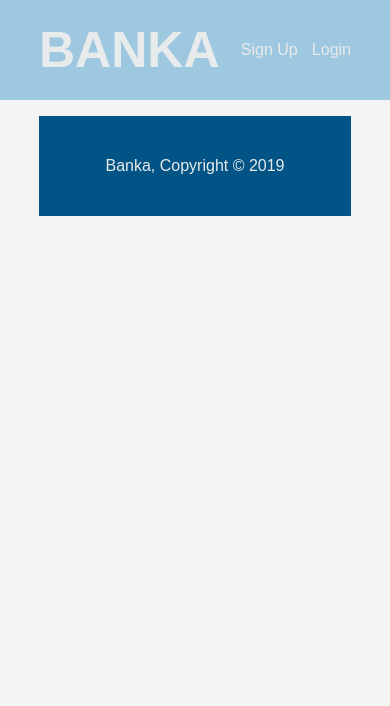
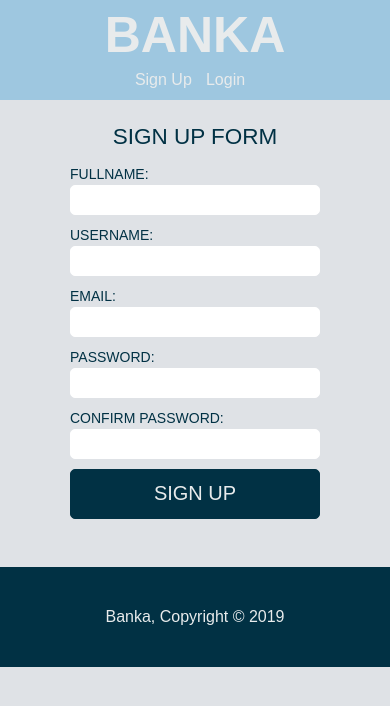
Before and after one commit to Ukhu/Banka, a plain HTML site: page UI/signup.html in a window 390 px wide. Drawn offline with Linux system fonts and the light colour scheme.

Commit message:
Finish Sign Up Page
Add main section to the page and media queries for responsivity across
tablet and mobile devices.

```diff
--- a/UI/assets/css/style.css
+++ b/UI/assets/css/style.css
@@ -4,7 +4,7 @@ body {
   line-height: 1.5;
   padding: 0;
   margin: 0;
-  background-color: #f4f4f4;
+  background-color: #dfe2e6;
 }
 
 /* HEADER */
@@ -29,8 +29,8 @@ header .header-title a {
 }
 
 header .header-title h1 {
-  margin: 0;
-  line-height: 140%;
+  margin-bottom: 0;
+  line-height: 150%;
   text-decoration: none;
   text-transform: uppercase;
   color: #e8ebec;
@@ -59,14 +59,130 @@ header .header-links a {
 
 header .header-links a:hover {
   font-weight: bold;
-  color: #ffffff;
+  color: #013144;
+}
+
+/* SECTION */
+
+main .section {
+  height: 467px;
+}
+
+/* main .section .section-content {
+
+  margin-right: 25%;
+  height: 100%;
+} */
+
+main .section .login-form {
+  width: 450px;
+  height: fit-content;
+  overflow: hidden;
+  margin: auto;
+  padding-top: 50px;
+  padding-right: 200px;
+}
+
+main .section .login-form h2 {
+  width: 250px;
+  float: right;
+  text-align: center;
+  margin-top: 0;
+  margin-bottom: 10px;
+  text-transform: uppercase;
+  font-weight: 500;
+  color: #013144;
+}
+
+main .section .login-form div {
+  float: right;
+  width: 100%;
+  text-align: right;
+  margin-bottom: 10px;
+}
+
+main .section .login-form div input {
+  width: 250px;
+  height: 30px;
+  border: 1px solid #ffffff;
+  border-radius: 5px;
+  /* box-shadow: 1px 1px 10px #eeeeee inset; */
+}
+
+main .section .login-form div label {
+  color: #013144;
+  text-transform: uppercase;
+  font-weight: 100;
+  font-size: 14px;
+}
+
+main .section button {
+  width: 250px;
+  float: right;
+  height: 50px;
+  font-size: 20px;
+  color: #e8ebec;
+  text-transform: uppercase;
+  background-color: #013144;
+  border: 1px solid #013144;
+  border-radius: 5px;
+}
+
+/* MEDIA QUERIES */
+
+@media (max-width: 738px) {
+  header {
+    text-align: center;
+  }
+
+  header .header-title {
+    float: none;
+  }
+
+  header .header-title h1 {
+    line-height: 50px;
+    text-decoration: none;
+    text-transform: uppercase;
+    color: #e8ebec;
+    font-size: 50px;
+    margin-top: 0px;
+    padding-top: 10px;
+  }
+
+  header .header-links {
+    float: none;
+    line-height: 40px;
+    text-align: center;
+  }
+
+  .pre-login-link {
+    padding: 0 10px 0 0;
+  }
+
+  main .section .login-form {
+    width: 250px;
+    height: 100%;
+    margin: auto;
+    padding-top: 20px;
+    padding-right: 0;
+  }
+
+  .container {
+    width: 100%;
+    margin: 0;
+  }
+
+  main .section .login-form div label {
+    color: #013144;
+    display: block;
+    text-align: left;
+  }
 }
 
 /* FOOTER */
 
 footer {
-  background-color: #025486;
-  color: #e8ebec;
+  background-color: #013144;
   height: 100px;
   text-align: center;
 }
@@ -74,4 +190,6 @@ footer {
 footer p {
   line-height: 100px;
   font-size: 16px;
+  color: #e8ebec;
+  margin-top: 0;
 }
--- a/UI/signup.html
+++ b/UI/signup.html
@@ -19,8 +19,37 @@
         </div>
       </div>
     </header>
-    <section></section>
-    <footer class="container">
+    <main>
+      <section class="container section">
+        <div class="login-form">
+          <h2 class="form-title">Sign Up Form</h2>
+          <form>
+            <div>
+              <label for="fname">Fullname:</label>
+              <input id="fname" type="text" />
+            </div>
+            <div>
+              <label for="username">Username:</label>
+              <input id="username" type="text" />
+            </div>
+            <div>
+              <label for="email">Email:</label>
+              <input id="email" type="text" />
+            </div>
+            <div>
+              <label for="pwrd">Password:</label>
+              <input id="pwrd" type="password" />
+            </div>
+            <div>
+              <label for="confirm-pwrd">Confirm Password:</label>
+              <input id="confirm-pwrd" type="password" />
+            </div>
+            <button type="submit">Sign Up</button>
+          </form>
+        </div>
+      </section>
+    </main>
+    <footer>
       <p>Banka, Copyright &copy; 2019</p>
     </footer>
   </body>
```
